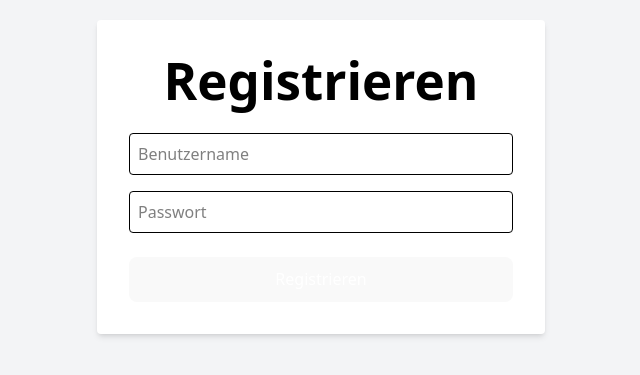
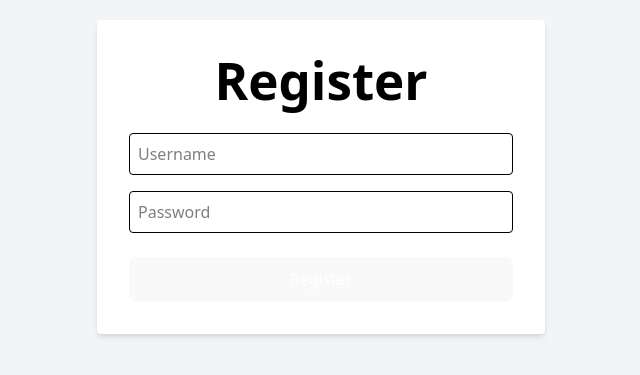
Before and after one commit to larssiebig/wvss_kniffel, a React (Vite) app in the folder client/: page /register in a window 1280 px wide. Shown: the part 223-598 px from the top of the page, without its empty margins (319-959 px from the left). Built offline with nearby package versions, Linux system fonts and the light colour scheme; no server answers.

Commit message:
Ensure all authentication and registration UI is consistently in English
Changed all form placeholders, button texts, and alert messages in AuthForm and Register components to English.
Removed remaining German words for a consistent user experience.

```diff
--- a/client/components/AuthForm.jsx
+++ b/client/components/AuthForm.jsx
@@ -15,14 +15,14 @@ export default function AuthForm({
         <h1 className="text-2xl font-bold mb-6 text-center">{title}</h1>
         <input
           type="text"
-          placeholder="Benutzername"
+          placeholder="Username"
           value={username}
           onChange={(e) => setUsername(e.target.value)}
           className="w-full mb-4 p-2 border rounded"
         />
         <input
           type="password"
-          placeholder="Passwort"
+          placeholder="Password"
           value={password}
           onChange={(e) => setPassword(e.target.value)}
           className="w-full mb-6 p-2 border rounded"
--- a/client/pages/Dashboard.jsx
+++ b/client/pages/Dashboard.jsx
@@ -12,7 +12,7 @@ export default function Dashboard({ user }) {
         { value: score },
         { withCredentials: true }
       )
-      .then(() => alert("Score gespeichert"));
+      .then(() => alert("Score saved."));
   };
 
   const loadHighscores = () => {
@@ -23,7 +23,7 @@ export default function Dashboard({ user }) {
   if (!user) {
     return (
       <div className="w-screen h-screen flex items-center justify-center bg-gray-100">
-        <p className="text-xl text-gray-700">Bitte einloggen...</p>
+        <p className="text-xl text-gray-700">Please log in...</p>
       </div>
     );
   }
@@ -32,7 +32,7 @@ export default function Dashboard({ user }) {
     <div className="min-h-screen w-screen bg-gray-100 flex flex-col items-center py-12 px-4">
       <div className="w-full max-w-2xl bg-white shadow-xl rounded-2xl p-8">
         <h1 className="text-3xl font-bold text-gray-800 mb-6">
-          Hallo, {user.username}
+          Hello, {user.username}
         </h1>
 
         <div className="mb-6 text-black">
@@ -52,13 +52,13 @@ export default function Dashboard({ user }) {
             onClick={saveScore}
             className="bg-blue-600 hover:bg-blue-700 text-white font-semibold px-6 py-2 rounded-lg transition"
           >
-            Score speichern
+            Save score
           </button>
           <button
             onClick={loadHighscores}
             className="bg-green-600 hover:bg-green-700 text-white font-semibold px-6 py-2 rounded-lg transition"
           >
-            Highscores laden
+            Load highscores
           </button>
         </div>
 
@@ -78,7 +78,7 @@ export default function Dashboard({ user }) {
               ))}
             </ul>
           ) : (
-            <p className="text-gray-500">Keine Highscores geladen.</p>
+            <p className="text-gray-500">No highscores loaded.</p>
           )}
         </div>
       </div>
--- a/client/pages/Register.jsx
+++ b/client/pages/Register.jsx
@@ -23,19 +23,19 @@ export default function Register({ user }) {
       );
       navigate("/dashboard");
     } catch {
-      alert("Registrierung fehlgeschlagen.");
+      alert("Registration failed.");
     }
   };
 
   return (
     <AuthForm
-      title="Registrieren"
+      title="Register"
       username={username}
       password={password}
       setUsername={setUsername}
       setPassword={setPassword}
       onSubmit={handleRegister}
-      buttonText="Registrieren"
+      buttonText="Register"
     />
   );
 }
```
Also changed, not shown: client/src/main.jsx (line endings or trailing spaces).
